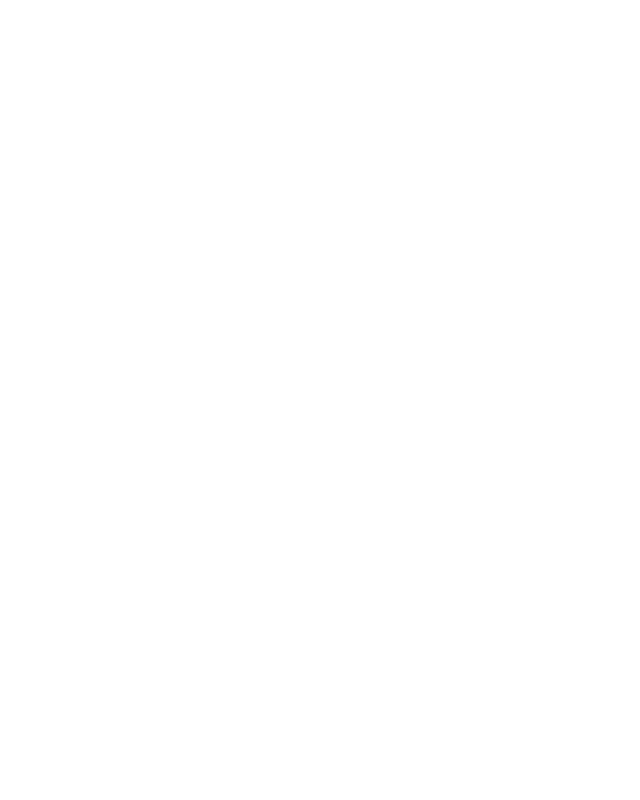
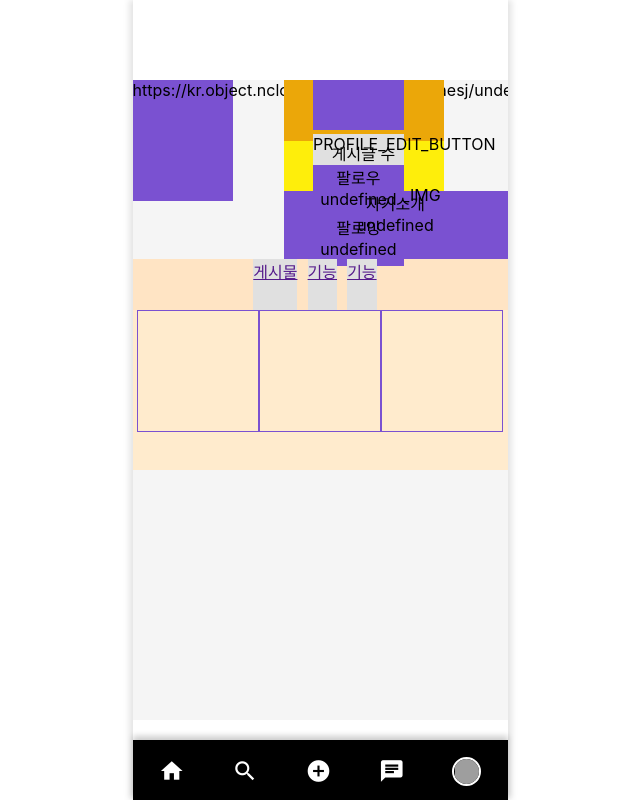
Before and after one commit to DevOps12-team4-final/final-front, a React (Create React App) app: page /mypage in a window 1280 px wide. Before the commit this address had no page. Shown: the whole page, without its empty margins (320-960 px from the left). Built offline with nearby package versions, Linux system fonts and the light colour scheme; no server answers; grey boxes are pictures that could not be loaded; the HTML template or start-up script is replaced by a standard one.

Commit message:
24.10.29 홍우빈 feat/mypage 상진이형 front에 MyPage 추가
추가된 파일:
- MyPage.js
- MyPage.scss

변경된 파일:
- App.js
- userApis.js
- /frame/Footer.js

```diff
--- a/src/App.js
+++ b/src/App.js
@@ -13,6 +13,7 @@
 import ResetPw from './pages/ResetPw';
 import Feed from './pages/followingfeed/Feed';
 import FeedGrid from './pages/latesetfeed/FeedGrid';
+import MyPage from './pages/MyPage';
 
 function App() {
 
@@ -30,6 +31,7 @@
           <Route path="/resetpw" element={<ResetPw />} />
           <Route path="/feed" element={<Feed />} />
           <Route path="/feedgrid" element={<FeedGrid />} />
+          <Route path="/mypage" element={<MyPage />} />
         </Routes>
       </Router>
     </Provider>
--- a/src/apis/userApis.js
+++ b/src/apis/userApis.js
@@ -68,3 +68,18 @@
         }
     }
 );
+
+// 마이페이지
+export const getMyPage = createAsyncThunk(
+    "user/my-page",
+
+    async (user, thunkApi) => {
+      try {
+        const response = await axios.get("/users/my-page", user);
+
+        return response.data;
+      } catch (e) {
+        return thunkApi.rejectWithValue(e);
+      }
+    }
+  );
--- /dev/null
+++ b/src/pages/MyPage.js
@@ -0,0 +1,114 @@
+import Footer from "./frame/Footer";
+import "../scss/MyPage.scss";
+import { useLocation, useParams } from "react-router-dom";
+import { useCallback, useEffect, useState } from "react";
+import axios from "axios";
+import { useSelector } from "react-redux";
+
+const MyPage = () => {
+  // ----------------- //
+  // 필요한 상태값 초기 세팅 //
+  // ----------------- //
+  const location = useLocation();
+  const baseURL = "https://kr.object.ncloudstorage.com/bobaesj/";
+
+  const [myPage, setMyPage] = useState(0);
+
+  const { id } = useParams();
+  const loginUserId = useSelector((state) => state.userSlice.id);
+  const userNickname = useSelector((state) => state.userSlice.nickname);
+
+  const [userForm] = useState({
+    userId: location.state?.userId,
+    profileImage: location.state?.profileImage,
+  });
+
+  const [profileImage] = useState(`${baseURL}${userForm.profileImage}`);
+
+  const findById = useCallback(async () => {
+    try {
+      const response = await axios.get(`http://localhost:9090/users/my-page`, {
+        headers: {
+          Authorization: `Bearer ${sessionStorage.getItem("ACCESS_TOKEN")}`,
+        },
+      });
+
+      const userDetail = response.data.item;
+
+      console.log(userDetail);
+      setMyPage(() => userDetail);
+
+    } catch (e) {
+      alert("에러가 발생했습니다.");
+    }
+  }, [id]);
+
+  useEffect(() => {
+    findById();
+  }, []);
+
+  return (
+    <section class="whole-section">
+      <main class="content">
+        <div class="mypage-frame">
+          <header class="mypage-header">
+            <section class="user-image-section">
+          <div class="user-image">{profileImage}</div>
+            </section>
+            <section class="user-information-frame">
+              <section class="user-information">
+                <div class="user-nickname">{userNickname}</div>
+                <div class="profile-edit">PROFILE_EDIT_BUTTON</div>
+                {/* 클래스명 system/general-setting 중 고민 됌
+                            이 부분에 로그아웃, 계정 다른 앱으로 공유하기 등 있으면 좋을듯 함 */}
+                <div class="system-setting">SETTING_IMG</div>
+              </section>
+              <section class="user-follower-cnt">
+                <div class="feed-cnt">게시글 수</div>
+                <div class="follower-cnt">
+                팔로우<br></br>
+                {`${myPage.followerCount}`}
+                </div>
+                <div class="following-cnt">
+                팔로잉<br></br>
+                {`${myPage.followingCount}`}
+                   </div>
+              </section>
+              <section class="user-comment">
+                 자기소개<br></br>
+                 {`${myPage.statusMessage}`}
+                 </section>
+            </section>
+          </header>
+          <section class="mypage-bar-frame">
+            <div class="mypage-bar">
+              <a aria-selected="true" class="feed-tag" href="" role="tab">
+                게시물
+              </a>
+              <a aria-selected="false" class="b-tag" href="" role="tab">
+                기능
+              </a>
+              <a aria-selected="false" class="c-tag" href="" role="tab">
+                기능
+              </a>
+            </div>
+          </section>
+          {/* 스타일을 위해 여러 div로 감싸둔 것 같음.
+                        게시글 추가는 아래 content-frame이 더 생성 됌 */}
+          <section class="bar-content-section">
+            <div class="bar-content-frame">
+              {/* 아래 div가 실제 표출되는 사진 */}
+              {/* 아래 feed 생성은 feed 컴포넌트로. */}
+              <div class="feed1"></div>
+              <div class="feed2"></div>
+              <div class="feed3"></div>
+            </div>
+          </section>
+        </div>
+      </main>
+      <Footer profileImage={profileImage} />
+    </section>
+  );
+};
+
+export default MyPage;
--- a/src/pages/frame/Footer.js
+++ b/src/pages/frame/Footer.js
@@ -12,6 +12,10 @@
 
   const handleSearchClick = () => {
     navigate('/feedgrid');
+  };
+
+  const handleMyPageClick = () => {
+    navigate('/mypage');
   };
 
   return (
@@ -30,7 +34,7 @@
             <button className="icon_button">
                 <i className="material-icons">chat</i>
             </button>
-            <button className="icon_button">
+            <button className="icon_button" onClick={handleMyPageClick}>
                 <img src={profileImage} alt="프로필" className='footer_profile'/>
             </button>
         </div>
--- /dev/null
+++ b/src/scss/MyPage.scss
@@ -0,0 +1,168 @@
+.whole-section {
+    width: 375px;
+    display: flex;
+    justify-content: center;
+    align-items: center;
+    margin: 0 auto;
+    min-height: 100vh; // 브라우저 창의 높이를 기준으로 최소 높이 설정
+}
+
+.content {
+    width: 375px;
+    height: 100vh;
+    display: flex;
+    justify-content: center;
+    flex-direction: column;
+    align-items: center;
+    // overflow: hidden;
+    box-shadow: 4px 0 6px rgba(0, 0, 0, 0.1),  /* 오른쪽 그림자 */
+                -4px 0 6px rgba(0, 0, 0, 0.1);  /* 왼쪽 그림자 */
+}
+.mypage-frame{
+    flex: 1;
+    margin-top: 80px; /* 헤더 높이만큼 아래에 여백 추가 */
+    margin-bottom: 80px; /* 푸터 높이만큼 아래에 여백 추가 */
+    overflow-y: auto; /* 스크롤 가능하도록 설정 */
+    background-color: #f5f5f5; /* 원하는 배경색 */
+    width: 375px;
+    box-sizing: border-box;
+    // height: auto; /* 고정 높이를 없애거나 auto로 설정 */
+}
+
+// 마이페이지 부모
+.mypage-header {
+    max-width: 100%;
+    max-height: 100%;
+    text-align: center;
+    display: grid;
+    grid-template-columns: 1fr 1fr;
+}
+
+.user-image-section {
+    background-color: rgb(122, 81, 209);
+    width: 10ch;
+    height: 12ch;
+}
+
+// 닉네임, 프로필편집, 자기소개, 팔로우 팔로잉 등등 //
+.user-information-frame {
+    display: inline;
+    text-align: center;
+}
+.user-information {
+    background-color: rgb(235, 167, 9);
+    width: 20vh;
+    height: 6ch;
+}
+.user-nickname {
+    background-color: rgb(122, 81, 209);
+    width: 9ch;
+    height: 5ch;
+    display: inline-block;
+    margin-right: 1ch;
+
+}
+.profile-edit {
+    background-color: rgb(224, 224, 224);
+    width: 9ch;
+    height: 5ch;
+    display: inline-block;
+    margin-right: 1ch;
+
+}
+.system-setting {
+    background-color: rgb(224, 224, 224);
+    width: 5ch;
+    height: 5ch;
+    display: inline-block;
+    margin-right: 1ch;
+}
+
+
+.user-follower-cnt {
+    background-color: rgb(254, 238, 11);
+    width: 20vh;
+    height: 5ch;
+}
+
+.follower-cnt{
+    background-color: rgb(122, 81, 209);
+    width: 9ch;
+    height: 5ch;
+    display: inline-block;
+    margin-right: 1ch;
+}
+.following-cnt{
+    background-color: rgb(122, 81, 209);
+    width: 9ch;
+    height: 5ch;
+    display: inline-block;
+    margin-right: 1ch;
+}
+
+
+.user-comment {
+    background-color: rgb(122, 81, 209);
+    width: 28vh;
+    height: 8.5vh;
+    text-align: center;
+}
+
+
+.mypage-bar {
+
+    width: 375px;
+    height: 5ch;
+    background-color: bisque;
+    text-align: center;
+}
+.feed-tag {
+    background-color: rgb(224, 224, 224);
+    width: auto;
+    height: 5ch;
+    display: inline-block;
+    margin-right: 1ch;
+}
+.b-tag {
+    background-color: rgb(224, 224, 224);
+    width: auto;
+    height: 5ch;
+    display: inline-block;
+    margin-right: 1ch;
+}
+.c-tag {
+    background-color: rgb(224, 224, 224);
+    width: auto;
+    height: 5ch;
+    display: inline-block;
+    margin-right: 1ch;
+}
+
+
+.bar-content-frame {
+    width: 375px;
+    height: 20vh;
+    background-color: blanchedalmond;
+    text-align: center;
+}
+
+.feed1 {
+    border: 1px solid rgb(122, 81, 209);
+    width: 120px;
+    height: 120px;
+    display: inline-block;
+
+}
+.feed2 {
+    border: 1px solid rgb(122, 81, 209);
+    width: 120px;
+    height: 120px;
+    display: inline-block;
+
+}
+.feed3 {
+    border: 1px solid rgb(122, 81, 209);
+    width: 120px;
+    height: 120px;
+    display: inline-block;
+}
```
